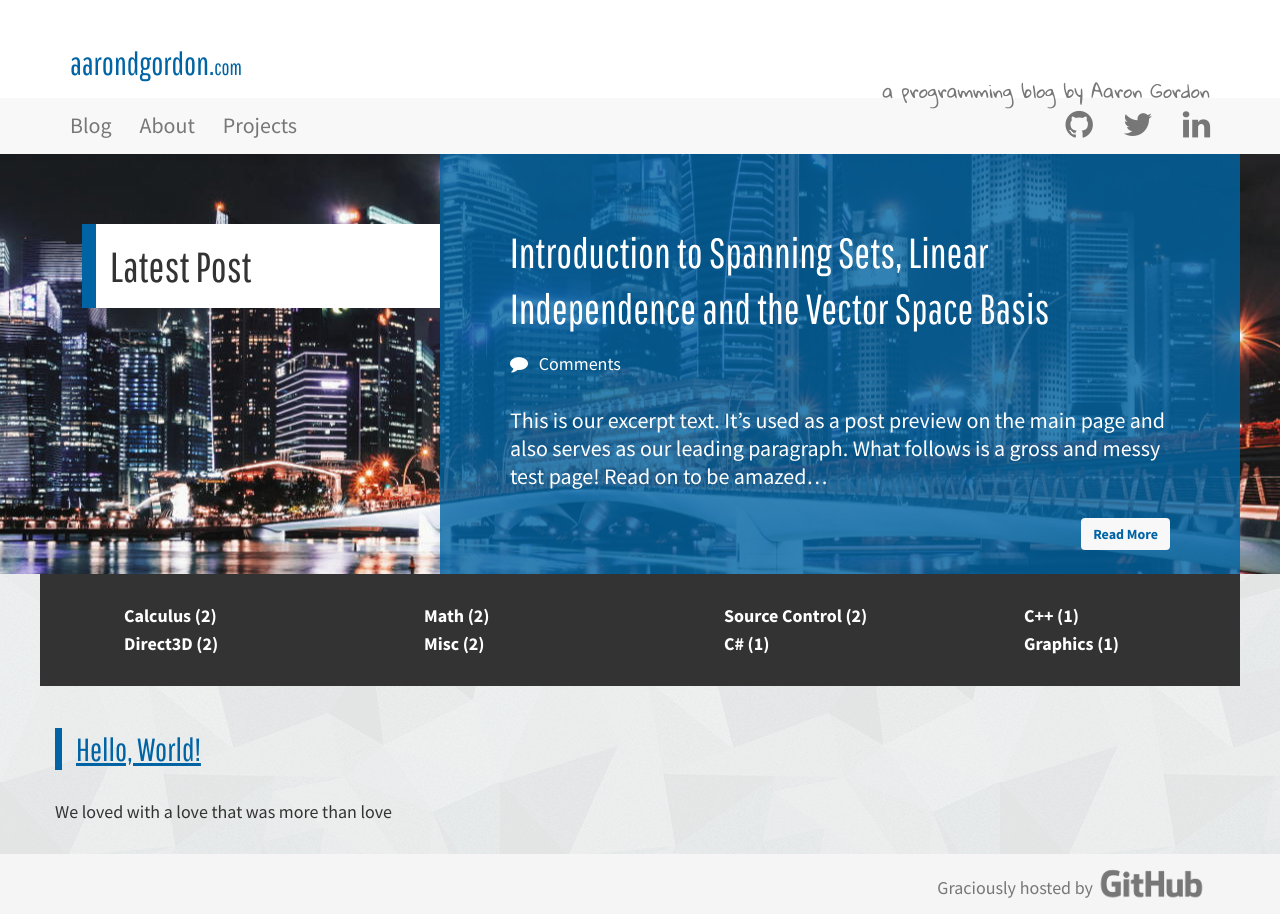
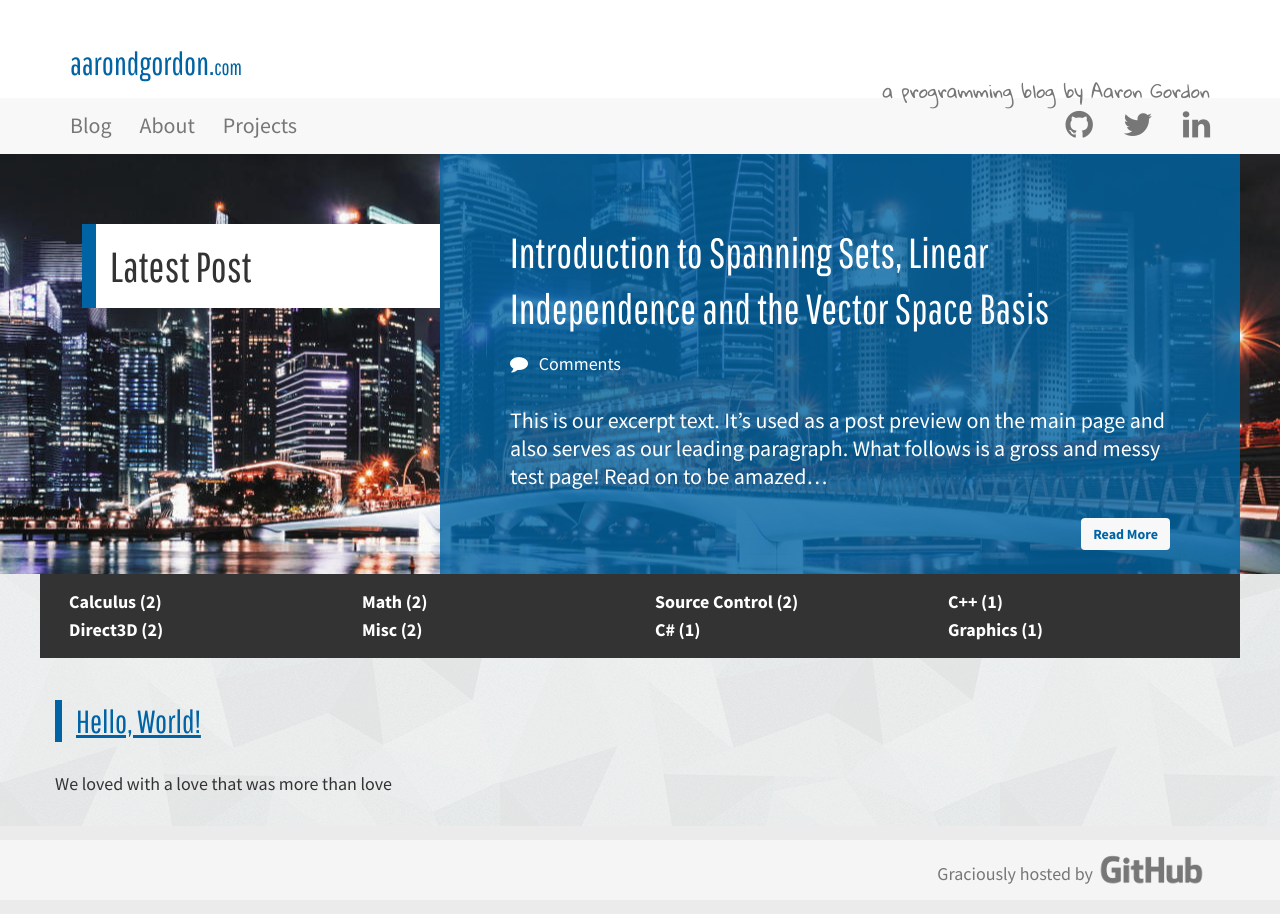
Before and after one commit to aarondgordon/aarondgordon.github.io, a Jekyll site: the page built from index.md, in a window 1280 px wide. Built offline with Jekyll 4.4.1, drawn with Linux system fonts in a browser that asks for light colours; nearby versions of some CDN libraries; comment, search, counter and statistics services are not loaded.

Commit message:
Changed tags cloud padding

```diff
--- a/assets/css/layout.css
+++ b/assets/css/layout.css
@@ -203,13 +203,9 @@ a.btn-cover:hover, a.btn-cover:active {
 }
 
 .row-tags {
-    padding: 1.556em 0; /* 2 x baseline | 28px/18px */
+    padding: 0.778em; /* 1 x baseline | 18px/18px */
     background-color: #333;
     font-weight: 700;
-}
-
-.row-tags div {
-  padding-left: 7%;
 }
 
 .row-tags a, .row-tags a:hover, .row-tags a:active {
```
